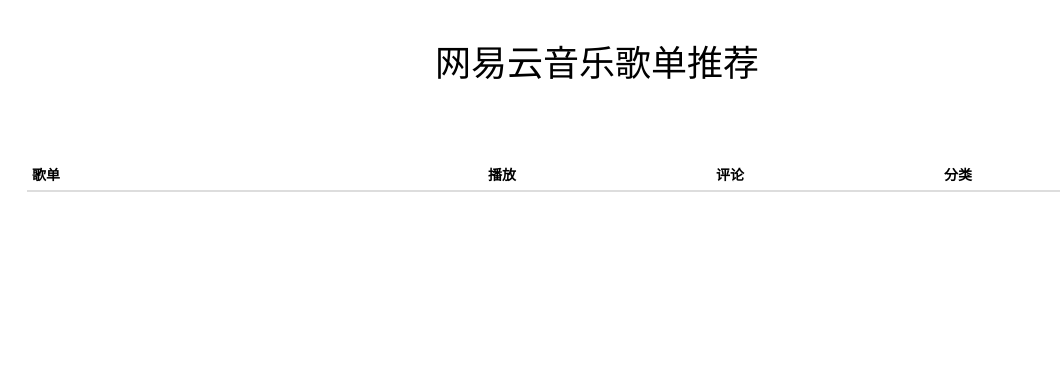
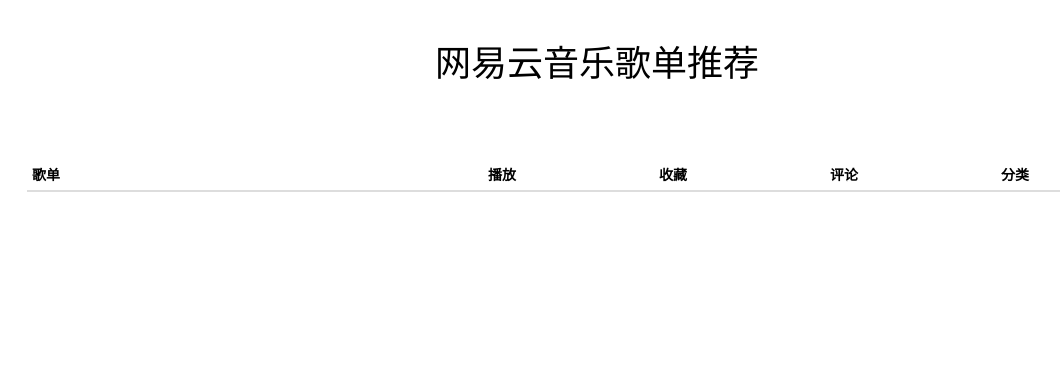
Before and after one commit to XIALAB/NUST_Visual_Platform, a Django app: page /music/ in a window 1280 px wide. Shown: the part 50-431 px from the top of the page, without its empty margins (43-1103 px from the left). Run offline with Django 3.2, Linux system fonts and the light colour scheme; data that the repository does not hold is empty; some libraries are stand-ins or nearby versions.

Commit message:
add collection number

```diff
--- a/templates/music/show.html
+++ b/templates/music/show.html
@@ -50,9 +50,10 @@
         <thead>
             <tr>
                 <th style="width: 40%">歌单</th>
-                <th style="width: 20%">播放</th>
-                <th style="width: 20%">评论</th>
-                <th style="width: 20%">分类</th>
+                <th style="width: 15%">播放</th>
+                <th style="width: 15%">收藏</th>
+                <th style="width: 15%">评论</th>
+                <th style="width: 15%">分类</th>
             </tr>
         </thead>
         {% if song_menu %}
@@ -61,6 +62,7 @@
             <tr>
                 <td><a href="http://music.163.com/playlist?id={{ article.sm_id }}">{{ article.title }}</a></td>
                 <td>{{ article.pnum }}</td>
+                <td>{{ article.colnum }}</td>
                 <td>{{ article.comnum }}</td>
                 <td>{{ article.cat }}</td>
             </tr>
```
